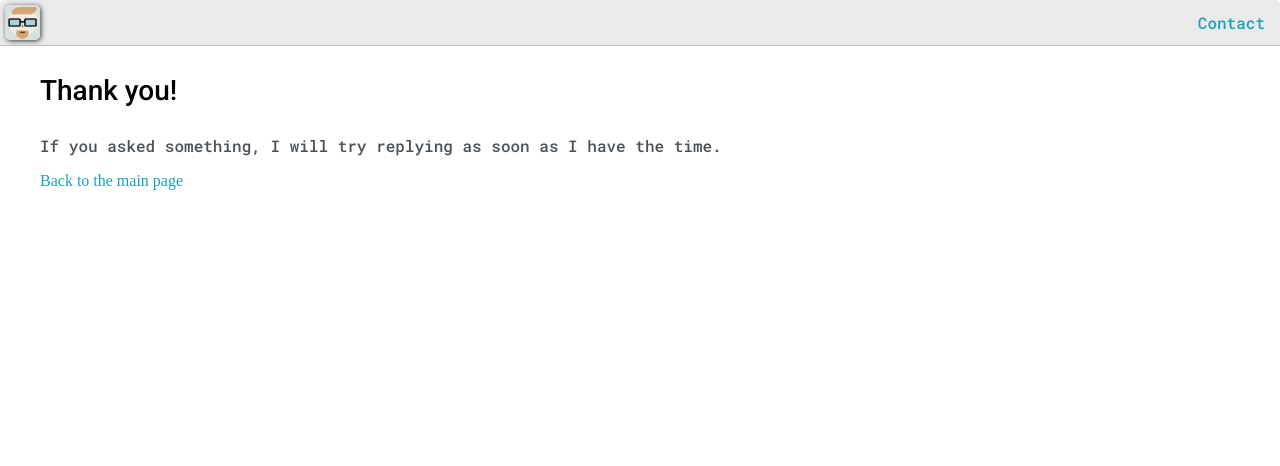
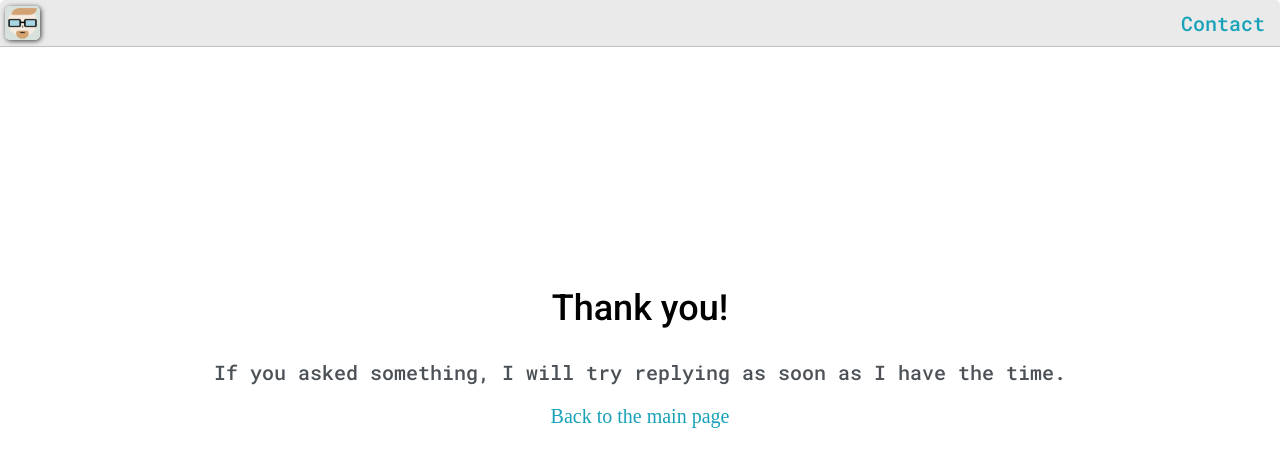
Before and after one commit to Dimterion/dimterion.github.io, a plain HTML site: page pages/thanks.html in a window 1280 px wide. Drawn offline with Linux system fonts and the light colour scheme.

Commit message:
Added thank you message for the form.

```diff
--- a/pages/thankYouMessage.html
+++ b/pages/thanks.html
@@ -14,7 +14,7 @@
     <link rel="stylesheet" type="text/css" href="../styles/style-default.css" />
     <link id="theme-style" rel="stylesheet" type="text/css" href="" />
   </head>
-  <body>
+  <body id="thankYouPage-container">
     <div class="nav-wrapper">
       <a class="icon-wrapper" href="../index.html">
         <img
@@ -27,8 +27,8 @@
         <li><a href="../index.html#contact-form">Contact</a></li>
       </ul>
     </div>
-    <div class="main-container">
-      <h3>Thank you!</h3>
+    <div id="thankYouPage-content" class="main-container">
+      <h2>Thank you!</h2>
       <p>
         If you asked something, I will try replying as soon as I have the time.
       </p>
--- a/styles/style-default.css
+++ b/styles/style-default.css
@@ -434,3 +434,18 @@ h6 {
     padding-top: 10px;
   }
 }
+
+/* Thank You Page - additional styling */
+#thankYouPage-container {
+  background-color: var(--secondaryColor);
+  text-align: center;
+}
+
+#thankYouPage-content {
+  margin-top: 30vh;
+}
+
+#thankYouPage-content p,
+a {
+  font-size: 1.25rem;
+}
```
Also changed, not shown: index.html (+7 -1 lines).
